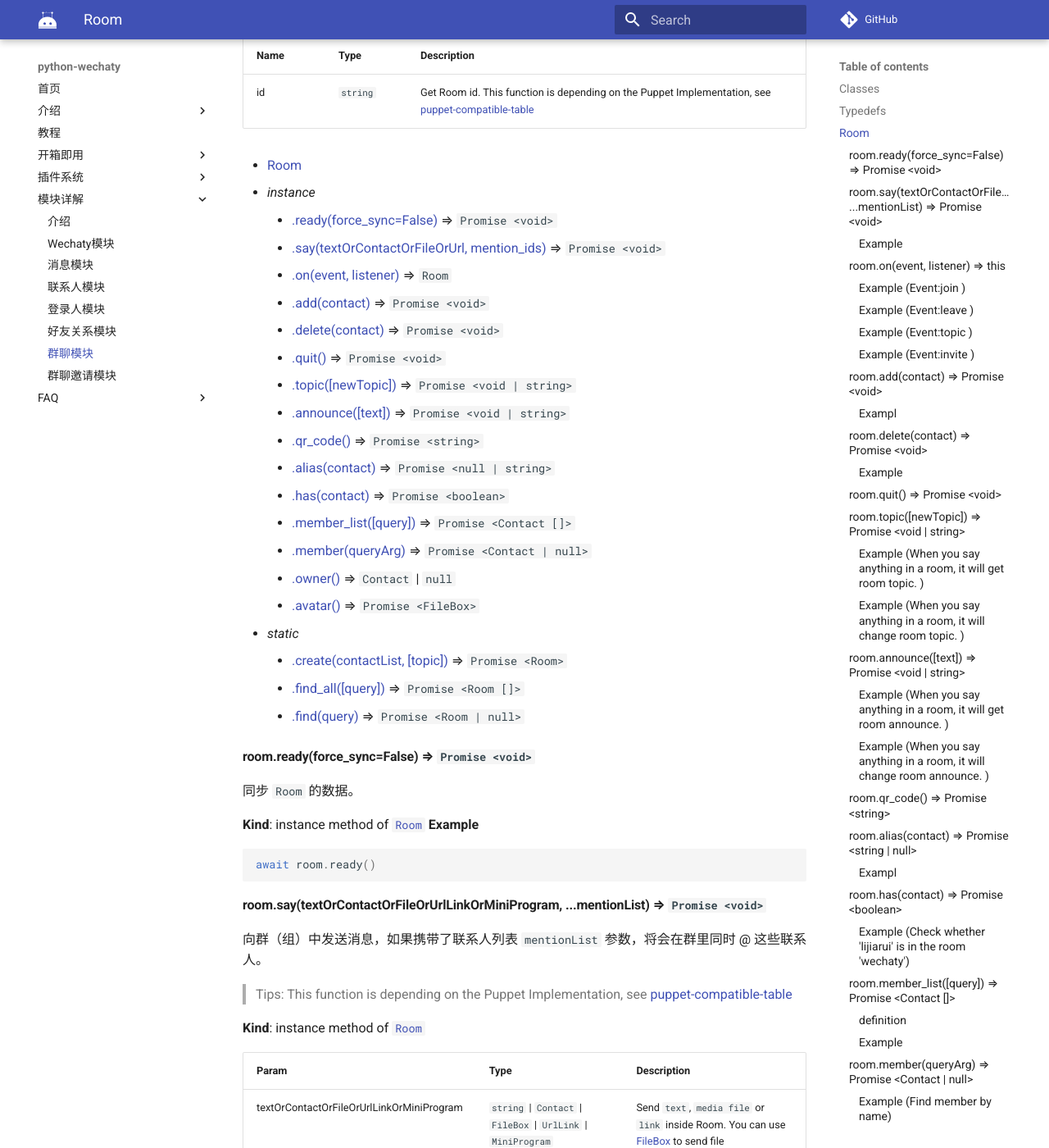
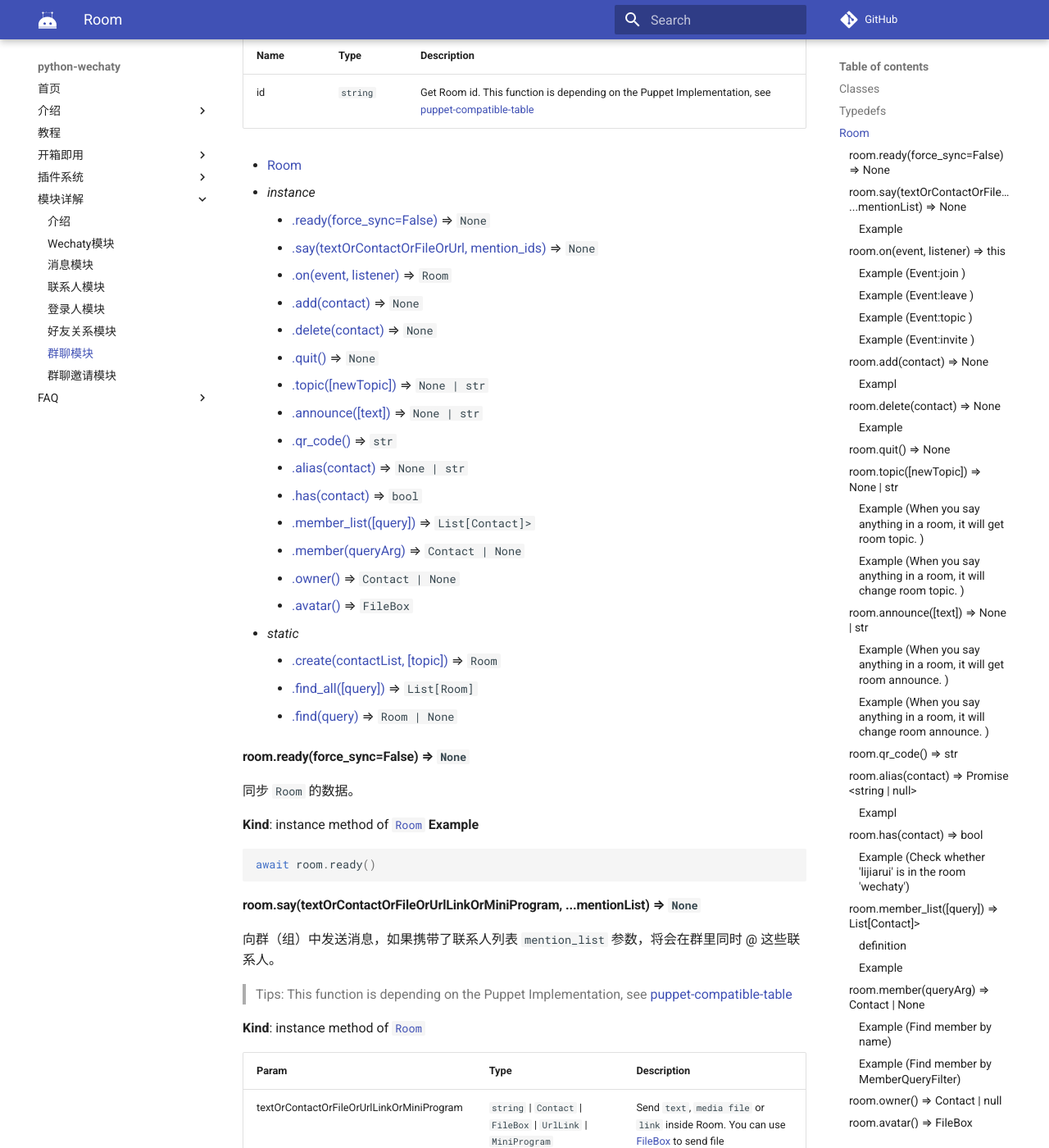
Before and after one commit to wechaty/python-wechaty, an MkDocs documentation site: the page built from docs/references/room.md, in a window 1280 px wide and 1400 px high, scrolled down 820 px. Shown: the whole window at 82% size. Built offline with MkDocs 1.6.1 and Material for MkDocs 9.7.7, drawn with Linux system fonts in a browser that asks for light colours; comment, search, counter and statistics services are not loaded; some of the changed text lies outside the part shown.

Commit message:
update return type

````diff
--- a/docs/references/room.md
+++ b/docs/references/room.md
@@ -38,27 +38,27 @@ All wechat rooms\(groups\) will be encapsulated as a Room.
 
 * [Room](room.md#Room)
   * _instance_
-    * [.ready\(force_sync=False\)](room.md#Room+ready) ⇒ `Promise <void>`
-    * [.say\(textOrContactOrFileOrUrl, mention_ids\)](room.md#Room+say) ⇒ `Promise <void>`
+    * [.ready\(force_sync=False\)](room.md#Room+ready) ⇒ `None`
+    * [.say\(textOrContactOrFileOrUrl, mention_ids\)](room.md#Room+say) ⇒ `None`
     * [.on\(event, listener\)](room.md#Room+on) ⇒ `Room`
-    * [.add\(contact\)](room.md#Room+add) ⇒ `Promise <void>`
-    * [.delete\(contact\)](room.md#Room+delete) ⇒ `Promise <void>`
-    * [.quit\(\)](room.md#Room+quit) ⇒ `Promise <void>`
-    * [.topic\(\[newTopic\]\)](room.md#Room+topic) ⇒ `Promise <void | string>`
-    * [.announce\(\[text\]\)](room.md#Room+announce) ⇒ `Promise <void | string>`
-    * [.qr_code\(\)](room.md#Room+qr_code) ⇒ `Promise <string>`
-    * [.alias\(contact\)](room.md#Room+alias) ⇒ `Promise <null | string>`
-    * [.has\(contact\)](room.md#Room+has) ⇒ `Promise <boolean>`
-    * [.member_list\(\[query\]\)](room.md#Room+member_list) ⇒ `Promise <Contact []>`
-    * [.member\(queryArg\)](room.md#Room+member) ⇒ `Promise <Contact | null>`
-    * [.owner\(\)](room.md#Room+owner) ⇒ `Contact` \| `null`
-    * [.avatar\(\)](room.md#room-owner-contact-or-null) ⇒ `Promise <FileBox>`
+    * [.add\(contact\)](room.md#Room+add) ⇒ `None`
+    * [.delete\(contact\)](room.md#Room+delete) ⇒ `None`
+    * [.quit\(\)](room.md#Room+quit) ⇒ `None`
+    * [.topic\(\[newTopic\]\)](room.md#Room+topic) ⇒ `None | str`
+    * [.announce\(\[text\]\)](room.md#Room+announce) ⇒ `None | str`
+    * [.qr_code\(\)](room.md#Room+qr_code) ⇒ `str`
+    * [.alias\(contact\)](room.md#Room+alias) ⇒ `None | str`
+    * [.has\(contact\)](room.md#Room+has) ⇒ `bool`
+    * [.member_list\(\[query\]\)](room.md#Room+member_list) ⇒ `List[Contact]>`
+    * [.member\(queryArg\)](room.md#Room+member) ⇒ `Contact | None`
+    * [.owner\(\)](room.md#Room+owner) ⇒ `Contact | None`
+    * [.avatar\(\)](room.md#room-owner-contact-or-null) ⇒ `FileBox`
   * _static_
-    * [.create\(contactList, \[topic\]\)](room.md#Room.create) ⇒ `Promise <Room>`
-    * [.find_all\(\[query\]\)](room.md#Room.findAll) ⇒ `Promise <Room []>`
-    * [.find\(query\)](room.md#Room.find) ⇒ `Promise <Room | null>`
+    * [.create\(contactList, \[topic\]\)](room.md#Room.create) ⇒ `Room`
+    * [.find_all\(\[query\]\)](room.md#Room.findAll) ⇒ `List[Room]`
+    * [.find\(query\)](room.md#Room.find) ⇒ `Room | None`
 
-### room.ready\(force_sync=False\) ⇒ `Promise <void>`
+### room.ready\(force_sync=False\) ⇒ `None`
 
 同步 `Room` 的数据。
 
@@ -68,9 +68,9 @@ All wechat rooms\(groups\) will be encapsulated as a Room.
 await room.ready()
 ```
 
-### room.say\(textOrContactOrFileOrUrlLinkOrMiniProgram, ...mentionList\) ⇒ `Promise <void>`
+### room.say\(textOrContactOrFileOrUrlLinkOrMiniProgram, ...mentionList\) ⇒ `None`
 
-向群（组）中发送消息，如果携带了联系人列表 `mentionList` 参数，将会在群里同时 @ 这些联系人。
+向群（组）中发送消息，如果携带了联系人列表 `mention_list` 参数，将会在群里同时 @ 这些联系人。
 
 > Tips: This function is depending on the Puppet Implementation, see [puppet-compatible-table](https://github.com/wechaty/wechaty/wiki/Puppet#3-puppet-compatible-table)
 
@@ -86,52 +86,54 @@ await room.ready()
 from wechaty import Wechaty, FileBox, UrlLink, MiniProgram
 import asyncio
 
+
 class MyBot(Wechaty):
-  async def on_login(self, contact: Contact):
-    # after logged in...
-    room = await bot.Room.find('wechaty') # 可以根据 room 的 topic 和 id 进行查找
+    async def on_login(self, contact: Contact):
+        # after logged in...
+        room = await bot.Room.find('wechaty')  # 可以根据 room 的 topic 和 id 进行查找
 
-    # 1. Send text inside Room
-    await room.say('Hello world!')
+        # 1. Send text inside Room
+        await room.say('Hello world!')
 
-    # 2. Send media file inside Room
-    file_box1 = FileBox.from_url(url='https://wechaty.github.io/wechaty/images/bot-qr-code.png', name='QRCode')
-    file_box2 = FileBox.from_file("./test.txt") # 注意路径，以及文件不能为空
-    await room.say(file_box1)
-    await room.say(file_box2)
+        # 2. Send media file inside Room
+        file_box1 = FileBox.from_url(
+            url='https://wechaty.github.io/wechaty/images/bot-qr-code.png', name='QRCode')
+        file_box2 = FileBox.from_file("./test.txt")  # 注意路径，以及文件不能为空
+        await room.say(file_box1)
+        await room.say(file_box2)
 
-    # 3. Send Contact Card in a room
-    contact_card = await self.Contact.find('master')
-    await room.say(contact_card)
+        # 3. Send Contact Card in a room
+        contact_card = await self.Contact.find('master')
+        await room.say(contact_card)
 
-    # 4. Send text inside room and mention @mention contact
-    members = await special_room.member_list() # all members in this room
-    some_members_id =  [m.contact_id for m in members[:3]]
-    await room.say('Hello world!', some_members_id)
+        # 4. Send text inside room and mention @mention contact
+        members = await special_room.member_list()  # all members in this room
+        some_members_id = [m.contact_id for m in members[:3]]
+        await room.say('Hello world!', some_members_id)
 
-    # 5. send Link inside room
-    from wechaty_puppet.schemas.url_link import UrlLinkPayload
-    url_payload = UrlLinkPayload(
-      description="WeChat Bot SDK for Individual Account, Powered by TypeScript, Docker, and Love",
-      thumbnailUrl="https://avatars0.githubusercontent.com/u/25162437?s=200&v=4",
-      title="Welcome to Wechaty",
-      url='https://github.com/wechaty/wechaty',
-    )
-    link_payload = UrlLink(url_payload)
-    await room.say(link_payload)
+        # 5. send Link inside room
+        from wechaty_puppet.schemas.url_link import UrlLinkPayload
+        url_payload = UrlLinkPayload(
+            description="WeChat Bot SDK for Individual Account, Powered by TypeScript, Docker, and Love",
+            thumbnailUrl="https://avatars0.githubusercontent.com/u/25162437?s=200&v=4",
+            title="Welcome to Wechaty",
+            url='https://github.com/wechaty/wechaty',
+        )
+        link_payload = UrlLink(url_payload)
+        await room.say(link_payload)
 
-    # 6. send MiniProgram (only supported by `wechaty-puppet-macpro`)
-    from wechaty_puppet.schemas.mini_program import MiniProgramPayload
-    mini_program_payload = MiniProgramPayload(
-      appid="gh_0xxxxxxxxx4a25adc",
-      title="我正在使用Authing认证身份，你也来试试吧",
-      pagePath="routes/explore.html",
-      description="身份管家",
-      thumbUrl="xxxxxxxxxxxxxxxxxx",
-      thumbKey="42f860xxxxxxxfefb532e83"
-    )
-    mini_program = MiniProgram(mini_program_payload)
-    await room.say(mini_program);
+        # 6. send MiniProgram (only supported by `wechaty-puppet-macpro`)
+        from wechaty_puppet.schemas.mini_program import MiniProgramPayload
+        mini_program_payload = MiniProgramPayload(
+            appid="gh_0xxxxxxxxx4a25adc",
+            title="我正在使用Authing认证身份，你也来试试吧",
+            pagePath="routes/explore.html",
+            description="身份管家",
+            thumbUrl="xxxxxxxxxxxxxxxxxx",
+            thumbKey="42f860xxxxxxxfefb532e83"
+        )
+        mini_program = MiniProgram(mini_program_payload)
+        await room.say(mini_program)
 
 asyncio.run(MyBot().start())
 ```
@@ -192,13 +201,15 @@ bot = Wechaty()
 await bot.start()
 # after logged in...
 room = await bot.Room.find("wechaty") # change `event-room` to any room topic in your wechat
-def on_invite(room_invitation):
-  room_invitation.accept()
+
+async def on_invite(room_invitation):
+    room_invitation.accept()
+
 if room:
-  room.on('invite', on_invite)
+    room.on('invite', on_invite)
 ```
 
-### room.add\(contact\) ⇒ `Promise <void>`
+### room.add\(contact\) ⇒ `None`
 
 Add contact in a room
 
@@ -221,13 +232,13 @@ await bot.start()
 contact = await bot.Contact.find('lijiarui') # change 'lijiarui' to any contact in your wechat
 room = await bot.Room.find('wechat')   # change 'wechat' to any room topic in your wechat
 if room:
-  try:
-     await room.add(contact)
-  except Exception  as e:
-     log.error(e)
+    try:
+        await room.add(contact)
+    except Exception  as e:
+        log.error(e)
 ```
 
-### room.delete\(contact\) ⇒ `Promise <void>`
+### room.delete\(contact\) ⇒ `None`
 
 Delete a contact from the room It works only when the bot is the owner of the room
 
@@ -250,13 +261,13 @@ await bot.start()
 room = await bot.Room.find('wechat')   # change 'wechat' to any room topic in your wechat
 contact = await bot.Contact.find('lijiarui')   # change 'lijiarui' to any room member in the room you just set
 if room:
-  try:
-     await room.delete(contact)
-  except Exception as e:
-     log.error(e)
+    try:
+        await room.delete(contact)
+    except Exception as e:
+        log.error(e)
 ```
 
-### room.quit\(\) ⇒ `Promise <void>`
+### room.quit\(\) ⇒ `None`
 
 Bot quit the room itself
 
@@ -268,7 +279,7 @@ Bot quit the room itself
 await room.quit()
 ```
 
-### room.topic\(\[newTopic\]\) ⇒ `Promise <void | string>`
+### room.topic\(\[newTopic\]\) ⇒ `None | str`
 
 SET/GET topic from the room
 
@@ -293,7 +304,7 @@ new_topic = await room.topic('change topic to wechaty!')
 print(f'room topic change from {old_topic} to {new_topic}')
 ```
 
-### room.announce\(\[text\]\) ⇒ `Promise <void | string>`
+### room.announce\(\[text\]\) ⇒ `None | str`
 
 SET/GET announce from the room
 
@@ -324,7 +335,7 @@ new_announce = await room.announce('change announce to wechaty!')
 print(f'room announce change from {old_announce} to {new_announce}')
 ```
 
-### room.qr_code\(\) ⇒ `Promise <string>`
+### room.qr_code\(\) ⇒ `str`
 
 Get QR Code of the Room from the room, which can be used as scan and join the room.
 
@@ -351,7 +362,7 @@ alias = await room.alias(contact)
 print(f'{contact.name()} alias is {alias}')
 ```
 
-### room.has\(contact\) ⇒ `Promise <boolean>`
+### room.has\(contact\) ⇒ `bool`
 
 Check if the room has member `contact`, the return is a Promise and must be `await`-ed
 
@@ -367,13 +378,13 @@ Check if the room has member `contact`, the return is a Promise and must be `awa
 contact = await bot.Contact.find('lijiarui')
 room = await bot.Room.find('wechaty')
 if contact and room:
-  if await room.has(contact):
-    print(f'{contact.name()} is in the room wechaty!')
-  else:
-    print(f'{contact.name()} is not in the room wechaty!')
+    if await room.has(contact):
+        print(f'{contact.name()} is in the room wechaty!')
+    else:
+        print(f'{contact.name()} is not in the room wechaty!')
 ```
 
-### room.member_list\(\[query\]\) ⇒ `Promise <Contact []>`
+### room.member_list\(\[query\]\) ⇒ `List[Contact]>`
 
 Find all contacts in a room
 
@@ -399,7 +410,7 @@ member_contact_list = await room.member_list('abc')
 print(f'contact list with all name, room alias, alias are abc: {member_contact_list}')
 ```
 
-### room.member\(queryArg\) ⇒ `Promise <Contact | null>`
+### room.member\(queryArg\) ⇒ `Contact | None`
 
 Find all contacts in a room, if get many, return the first one.
 
@@ -414,11 +425,11 @@ Find all contacts in a room, if get many, return the first one.
 ```python
 room = await bot.Room.find('wechaty')
 if room:
-  member = await room.member('lijiarui')
-  if member:
-    print(f'wechaty room got the member: {member.name()}')
-  else:
-    print(f'cannot get member in wechaty room!')
+    member = await room.member('lijiarui')
+    if member:
+        print(f'wechaty room got the member: {member.name()}')
+    else:
+        print(f'cannot get member in wechaty room!')
 ```
 
 #### Example _\(Find member by MemberQueryFilter\)_
@@ -426,11 +437,11 @@ if room:
 ```python
 room = await bot.Room.find('wechaty')
 if room:
-  member = await room.member('lijiarui')
-  if member:
-    print(f'wechaty room got the member: {member.name()}')
-  else:
-    print(f'cannot get member in wechaty room!')
+    member = await room.member('lijiarui')
+    if member:
+        print(f'wechaty room got the member: {member.name()}')
+    else:
+        print(f'cannot get member in wechaty room!')
 ```
 
 ### room.owner\(\) ⇒ `Contact` \| `null`
@@ -445,7 +456,7 @@ Get room's owner from the room.
 owner = await room.owner()
 ```
 
-### room.avatar\(\) ⇒ `Promise <FileBox>`
+### room.avatar\(\) ⇒ `FileBox`
 
 Get room's avatar
 
@@ -457,7 +468,7 @@ Get room's avatar
 owner = await room.avatar()
 ```
 
-### Room.create\(contactList, \[topic\]\) ⇒ [`Promise <Room>`](room.md#Room)
+### Room.create\(contactList, \[topic\]\) ⇒ [`Room`](room.md#Room)
 
 Create a new room.
 
@@ -481,7 +492,7 @@ await room.topic('ding - created')
 await room.say('ding - created')
 ```
 
-### Room.find_all\(\[query\]\) ⇒ `Promise <Room []>`
+### Room.find_all\(\[query\]\) ⇒ `List[Room]`
 
 Find room by by filter: {topic: string \| RegExp}, return all the matched room
 
@@ -498,11 +509,11 @@ room_list = await bot.Room.find_all()
 room_list = await bot.Room.find_all('wechaty')
 ```
 
-### Room.find\(query\) ⇒ `Promise <Room>`
+### Room.find\(query\) ⇒ `Room`
 
 Try to find a room by filter: {topic: string \| RegExp}. If get many, return the first one.
 
-**Kind**: static method of [`Room`](room.md#Room) **Returns**: `Promise <Room>` - If can find the room, return Room, or return null
+**Kind**: static method of [`Room`](room.md#Room) **Returns**: `Room` - If can find the room, return Room, or return null
 
 | Param | Type |
 | :--- | :--- |
````
Also changed, not shown: other parts of docs/references/room.md (+18 -11 lines).
